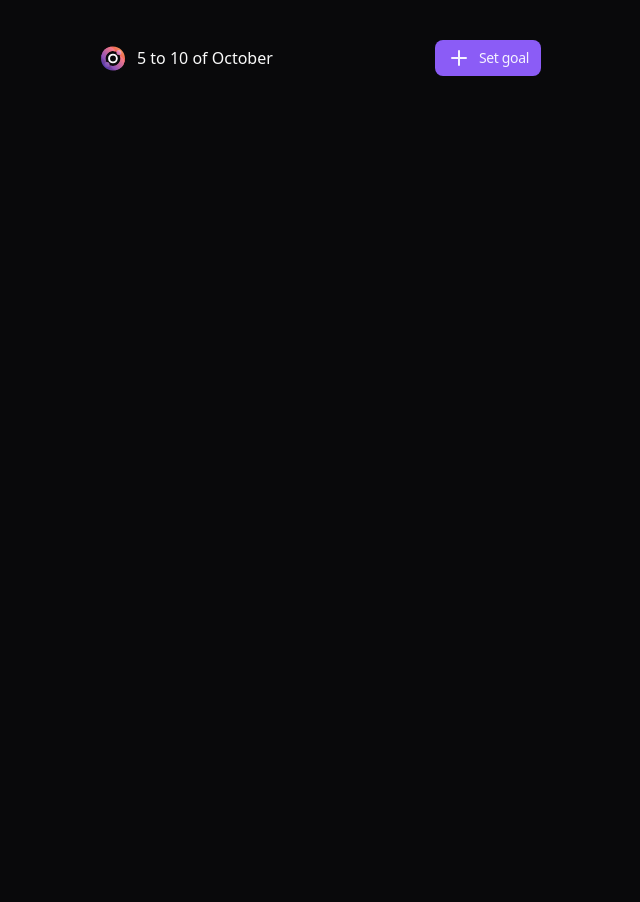
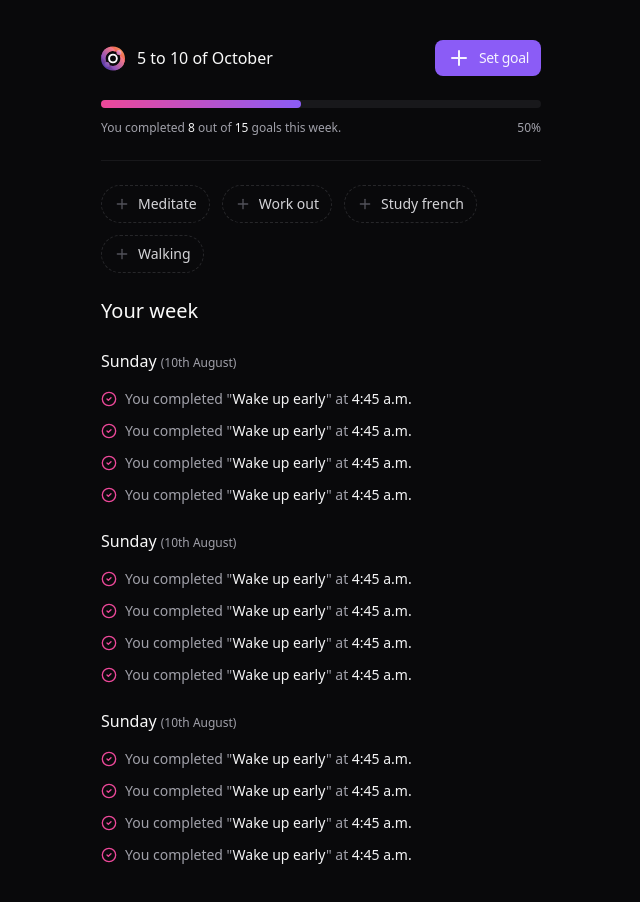
Before and after one commit to celiovjunior/in-orbit-client, a React (Vite) app: page / in a window 1280 px wide. Shown: the top 902 px of the page, without its empty margins (319-959 px from the left). Before the commit the page ends 800 px from the top, so only its background shows below. Built offline with nearby package versions, Linux system fonts and the light colour scheme.

Commit message:
feat: finishing summary page

```diff
--- a/package.json
+++ b/package.json
@@ -11,6 +11,7 @@
   },
   "dependencies": {
     "@radix-ui/react-dialog": "^1.1.2",
+    "@radix-ui/react-progress": "^1.1.0",
     "@radix-ui/react-radio-group": "^1.2.1",
     "lucide-react": "^0.447.0",
     "react": "^18.3.1",
--- a/src/components/summary.tsx
+++ b/src/components/summary.tsx
@@ -1,7 +1,10 @@
-import { Plus } from 'lucide-react'
+import { CheckCircle2, Plus } from 'lucide-react'
 import { Button } from './ui/button'
 import { DialogTrigger } from './ui/dialog'
 import { InOrbitIcon } from './in-orbit-icon'
+import { Progress, ProgressIndicator } from './ui/progress-bar'
+import { Separator } from './ui/separator'
+import { OutlineButton } from './ui/outline-button'
 
 export function Summary() {
   return (
@@ -18,6 +21,160 @@ export function Summary() {
           </Button>
         </DialogTrigger>
       </div>
+
+      <div className="flex flex-col gap-3">
+        <Progress value={8} max={15}>
+          <ProgressIndicator style={{ width: 200 }} />
+        </Progress>
+
+        <div className="flex items-center justify-between text-xs text-zinc-400">
+          <span>
+            You completed <span className="text-zinc-100">8</span> out of{' '}
+            <span className="text-zinc-100">15</span> goals this week.
+          </span>
+          <span>50%</span>
+        </div>
+      </div>
+      <Separator />
+      <div className="flex flex-wrap gap-3">
+        <OutlineButton>
+          <Plus className="size-4 text-zinc-600" />
+          Meditate
+        </OutlineButton>
+        <OutlineButton>
+          <Plus className="size-4 text-zinc-600" />
+          Work out
+        </OutlineButton>
+        <OutlineButton>
+          <Plus className="size-4 text-zinc-600" />
+          Study french
+        </OutlineButton>
+        <OutlineButton>
+          <Plus className="size-4 text-zinc-600" />
+          Walking
+        </OutlineButton>
+      </div>
+
+      <div className="flex flex-col gap-6">
+        <h2 className="text-xl font-medium">Your week</h2>
+        <div className="flex flex-col gap-4">
+          <h3>
+            Sunday <span className="text-zinc-400 text-xs">(10th August)</span>
+          </h3>
+          <ul className="flex flex-col gap-3">
+            <li className="flex items-center gap-2">
+              <CheckCircle2 className="size-4 text-pink-500" />
+              <span className="text-sm text-zinc-400">
+                You completed "
+                <span className="text-zinc-100">Wake up early</span>" at{' '}
+                <span className="text-zinc-100">4:45 a.m.</span>
+              </span>
+            </li>
+            <li className="flex items-center gap-2">
+              <CheckCircle2 className="size-4 text-pink-500" />
+              <span className="text-sm text-zinc-400">
+                You completed "
+                <span className="text-zinc-100">Wake up early</span>" at{' '}
+                <span className="text-zinc-100">4:45 a.m.</span>
+              </span>
+            </li>
+            <li className="flex items-center gap-2">
+              <CheckCircle2 className="size-4 text-pink-500" />
+              <span className="text-sm text-zinc-400">
+                You completed "
+                <span className="text-zinc-100">Wake up early</span>" at{' '}
+                <span className="text-zinc-100">4:45 a.m.</span>
+              </span>
+            </li>
+            <li className="flex items-center gap-2">
+              <CheckCircle2 className="size-4 text-pink-500" />
+              <span className="text-sm text-zinc-400">
+                You completed "
+                <span className="text-zinc-100">Wake up early</span>" at{' '}
+                <span className="text-zinc-100">4:45 a.m.</span>
+              </span>
+            </li>
+          </ul>
+        </div>
+        <div className="flex flex-col gap-4">
+          <h3>
+            Sunday <span className="text-zinc-400 text-xs">(10th August)</span>
+          </h3>
+          <ul className="flex flex-col gap-3">
+            <li className="flex items-center gap-2">
+              <CheckCircle2 className="size-4 text-pink-500" />
+              <span className="text-sm text-zinc-400">
+                You completed "
+                <span className="text-zinc-100">Wake up early</span>" at{' '}
+                <span className="text-zinc-100">4:45 a.m.</span>
+              </span>
+            </li>
+            <li className="flex items-center gap-2">
+              <CheckCircle2 className="size-4 text-pink-500" />
+              <span className="text-sm text-zinc-400">
+                You completed "
+                <span className="text-zinc-100">Wake up early</span>" at{' '}
+                <span className="text-zinc-100">4:45 a.m.</span>
+              </span>
+            </li>
+            <li className="flex items-center gap-2">
+              <CheckCircle2 className="size-4 text-pink-500" />
+              <span className="text-sm text-zinc-400">
+                You completed "
+                <span className="text-zinc-100">Wake up early</span>" at{' '}
+                <span className="text-zinc-100">4:45 a.m.</span>
+              </span>
+            </li>
+            <li className="flex items-center gap-2">
+              <CheckCircle2 className="size-4 text-pink-500" />
+              <span className="text-sm text-zinc-400">
+                You completed "
+                <span className="text-zinc-100">Wake up early</span>" at{' '}
+                <span className="text-zinc-100">4:45 a.m.</span>
+              </span>
+            </li>
+          </ul>
+        </div>
+        <div className="flex flex-col gap-4">
+          <h3>
+            Sunday <span className="text-zinc-400 text-xs">(10th August)</span>
+          </h3>
+          <ul className="flex flex-col gap-3">
+            <li className="flex items-center gap-2">
+              <CheckCircle2 className="size-4 text-pink-500" />
+              <span className="text-sm text-zinc-400">
+                You completed "
+                <span className="text-zinc-100">Wake up early</span>" at{' '}
+                <span className="text-zinc-100">4:45 a.m.</span>
+              </span>
+            </li>
+            <li className="flex items-center gap-2">
+              <CheckCircle2 className="size-4 text-pink-500" />
+              <span className="text-sm text-zinc-400">
+                You completed "
+                <span className="text-zinc-100">Wake up early</span>" at{' '}
+                <span className="text-zinc-100">4:45 a.m.</span>
+              </span>
+            </li>
+            <li className="flex items-center gap-2">
+              <CheckCircle2 className="size-4 text-pink-500" />
+              <span className="text-sm text-zinc-400">
+                You completed "
+                <span className="text-zinc-100">Wake up early</span>" at{' '}
+                <span className="text-zinc-100">4:45 a.m.</span>
+              </span>
+            </li>
+            <li className="flex items-center gap-2">
+              <CheckCircle2 className="size-4 text-pink-500" />
+              <span className="text-sm text-zinc-400">
+                You completed "
+                <span className="text-zinc-100">Wake up early</span>" at{' '}
+                <span className="text-zinc-100">4:45 a.m.</span>
+              </span>
+            </li>
+          </ul>
+        </div>
+      </div>
     </div>
   )
 }
```
Also changed, not shown: 1 other file (tests, documents, lock files or other folders).
